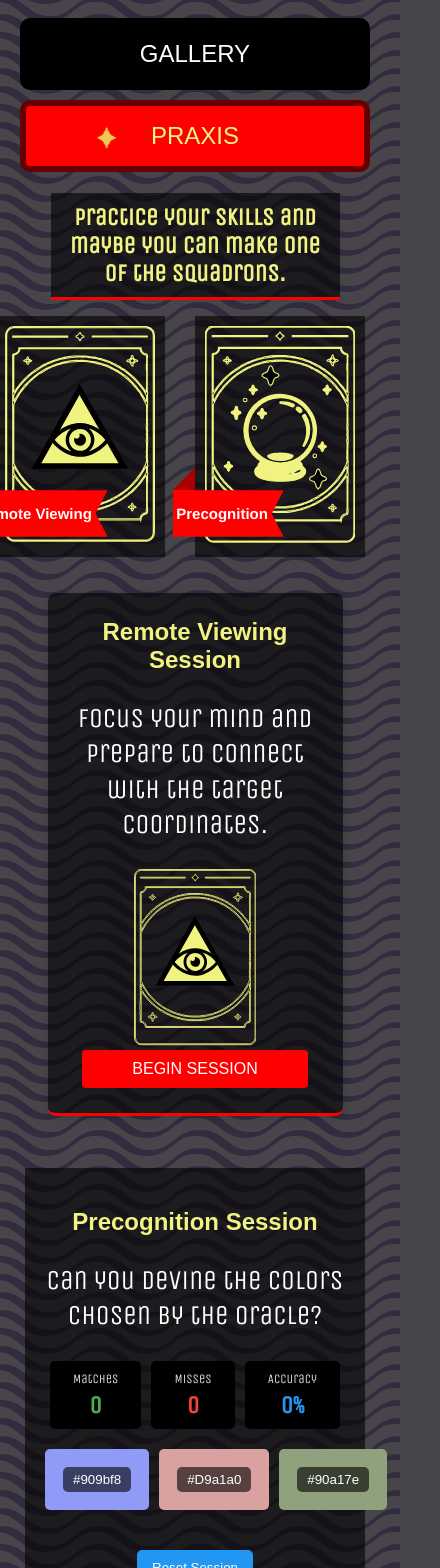
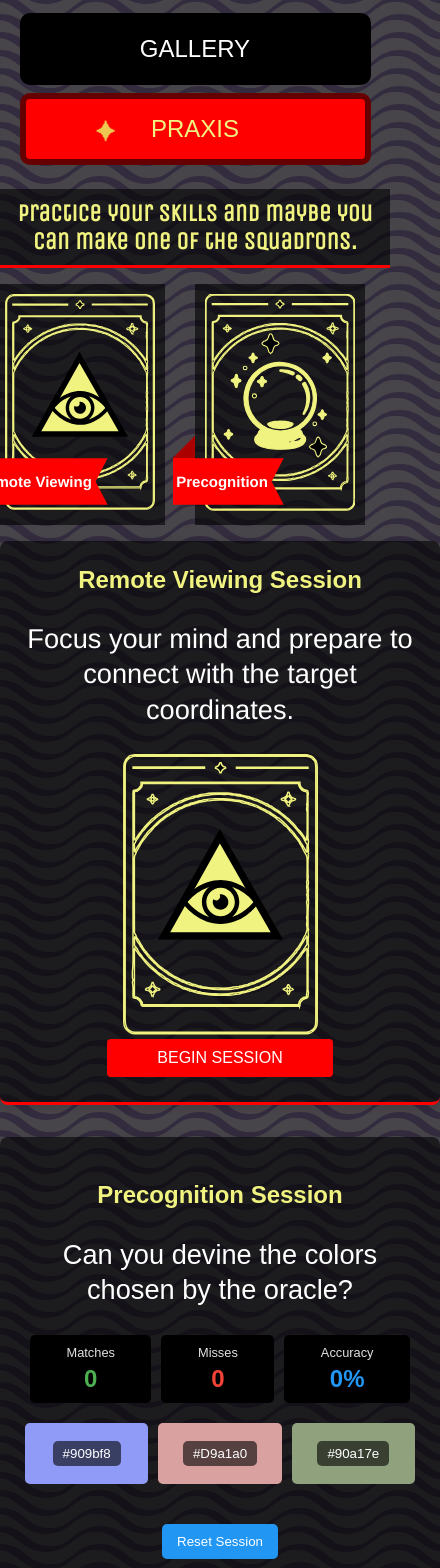
Before and after one commit to drinkingtheink/remote-viewers-club, a Vue app: page / in a window 390 px wide. Shown: the part 364-1932 px from the top of the page, 440 px wide, since content can reach past the window. Built offline with nearby package versions, Linux system fonts and the light colour scheme; a web font is replaced by a local one.

Commit message:
responsive polish

```diff
--- a/src/components/AppStage.vue
+++ b/src/components/AppStage.vue
@@ -457,7 +457,8 @@ button.enlarge:hover {
   position: relative;
 
   @media only screen and (max-width: 767px) {
-    width: 350px;
+    width: 90%;
+    margin: 0 auto 0.5rem auto;
   }
 }
 
@@ -492,12 +493,15 @@ button.enlarge:hover {
 }
 
 .praxis .intro {
-  width: 70%;
   margin: 1rem auto;
 }
 
 .gallery h2 .info {
-  flex-basis: 70%;
+  flex-basis: 75%;
+
+  @media only screen and (max-width: 767px) {
+      flex-basis: 95%;
+  }
 }
 
 .focii svg {
@@ -583,6 +587,28 @@ button.enlarge:hover {
 }
 
 @media only screen and (max-width: 767px) {
+  html, body {
+    width: 100vw;
+    min-width: 100vw;
+  }
+}
 
+.stage {
+  margin: 0 auto;
+  background-color: rgba(0,0,0,0.6);
+  border-radius: 8px;
+  padding: 25px;
+  box-shadow: 0 2px 10px rgba(0, 0, 0, 0.1);
+  border-bottom: 3px solid red;
+  margin: 1rem auto 2rem auto;
+
+  @media only screen and (max-width: 767px) {
+    width: 100%;
+  }
+
+  @media only screen and (min-width: 766px) {
+    width: 75%;
+    max-width: 1000px;
+  }
 }
 </style>
--- a/src/components/PerceptionTraining.vue
+++ b/src/components/PerceptionTraining.vue
@@ -1,5 +1,5 @@
 <template>
-  <div class="prediction-container stage intro panel">
+  <div class="prediction-container stage panel">
     <h2>Precognition Session</h2>
     <p>Can you devine the colors chosen by the oracle?</p>
 
@@ -118,14 +118,10 @@ onMounted(generateColorOptions)
 
 <style>
 .prediction-container {
-  min-width: 300px;
-  width: 70%;
   margin: 0 auto;
   text-align: center;
-  padding: 20px;
   font-family: Arial, sans-serif;
   background: rgba(0,0,0,0.6);
-  border-bottom: 3px solid red;
 }
 
 .session-stats {
--- a/src/components/RemoteViewingSim.vue
+++ b/src/components/RemoteViewingSim.vue
@@ -1,6 +1,6 @@
 <template>
   <div class="remote-viewing-container">
-    <div v-if="stage === 'intro'" class="stage intro panel">
+    <div v-if="stage === 'intro'" class="stage panel">
       <h2>Remote Viewing Session</h2>
       <p>Focus your mind and prepare to connect with the target coordinates.</p>
 
@@ -269,17 +269,7 @@ watch(penSize, () => {
 
 <style>
 .remote-viewing-container {
-  max-width: 800px;
   margin: 0 auto;
-  padding: 20px;
-  font-family: 'Arial', sans-serif;
-}
-
-.remote-viewing-container .stage {
-  background-color: rgba(0,0,0,0.6);
-  border-radius: 8px;
-  padding: 25px;
-  box-shadow: 0 2px 10px rgba(0, 0, 0, 0.1);
 }
 
 .remote-viewing-container .stage h2,
```
